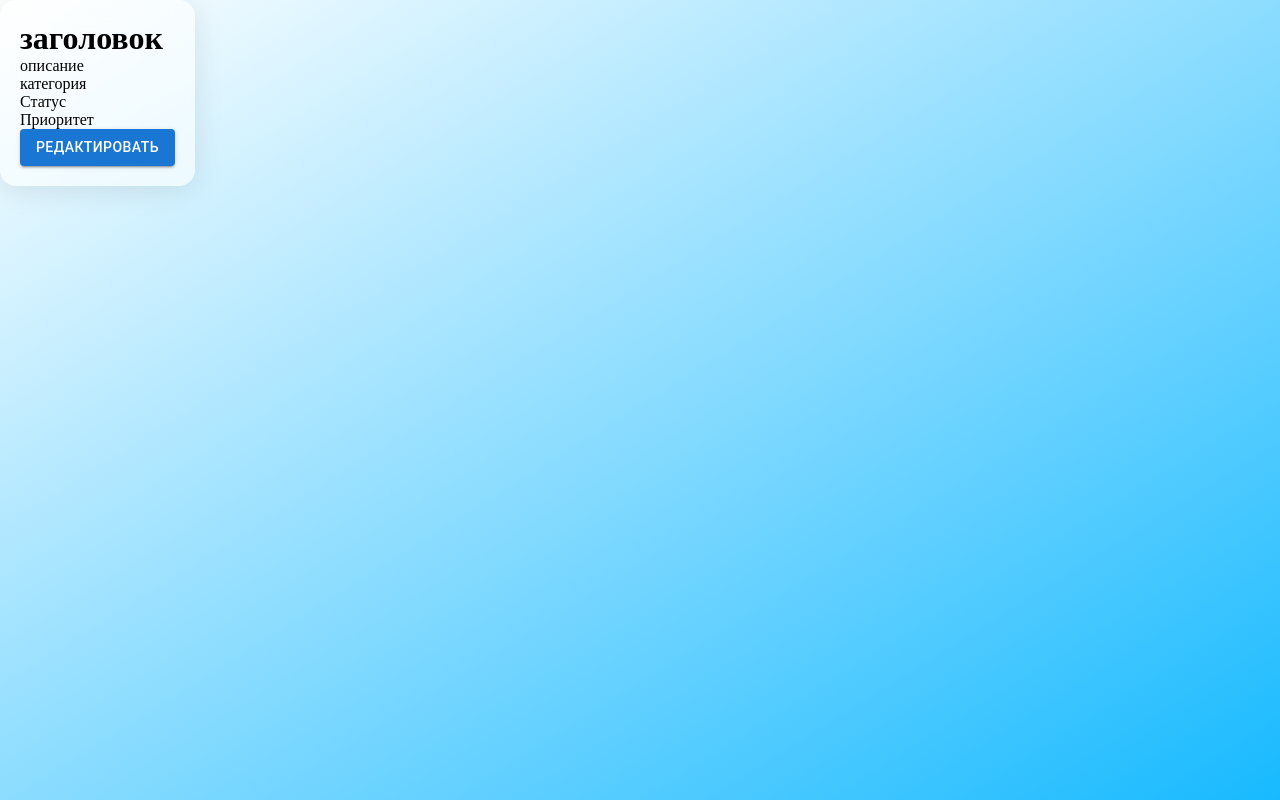
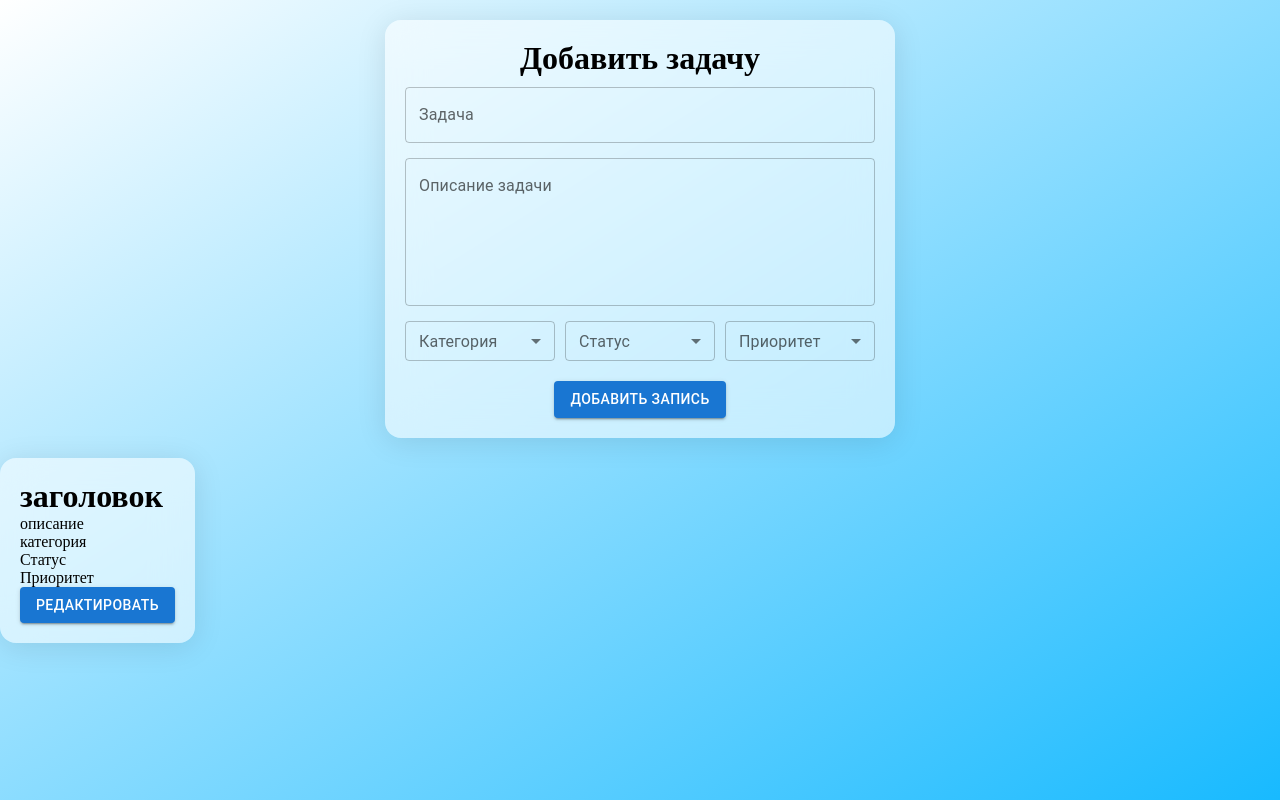
Before and after one commit to Giovaaanniii/Task-Manager-T1, a React (Vite) app: page / in a window 1280 px wide. Built offline with nearby package versions, Linux system fonts and the light colour scheme.

Commit message:
сделал окно добавления задач

```diff
--- /dev/null
+++ b/src/components/AddTask/AddTask.module.css
@@ -0,0 +1,31 @@
+.wrapper{
+    margin: 20px;
+    display: flex;
+    flex-direction: column;
+    padding: 20px;
+    background: rgba(255, 255, 255, 0.56);
+    border-radius: 16px;
+    box-shadow: 0 4px 30px rgba(0, 0, 0, 0.1);
+    backdrop-filter: blur(20px);
+    -webkit-backdrop-filter: blur(20px);
+}
+.text{
+    justify-content: center;
+    display: flex;
+}
+.fields{
+    padding-top: 10px;
+    gap: 15px;
+    display: flex;
+    flex-direction: column;
+    padding-bottom: 15px;
+}
+.selects{
+    display: flex;
+    gap: 10px;
+}
+.button{
+    padding: 20px 0 0px 0;
+    display: flex;
+    justify-content: center;
+}
--- /dev/null
+++ b/src/components/AddTask/AddTask.tsx
@@ -0,0 +1,28 @@
+import TextField from "@mui/material/TextField";
+import s from "./AddTask.module.css";
+import { Category } from "./Category";
+import { Status } from "./Status";
+import { Priority } from "./Priority";
+import Button from "@mui/material/Button";
+
+export const AddTask = () => {
+  return (
+    <form className={s.wrapper}>
+      <h1 className={s.text}>Добавить задачу</h1>
+      <div className={s.fields}>
+        <TextField
+          label="Задача"
+        />
+        <TextField  label="Описание задачи" multiline rows={5} />
+      </div>
+      <div className={s.selects}>
+        <Category/>
+        <Status/>
+        <Priority/>
+      </div>
+      <div className={s.button}>
+        <Button variant="contained">Добавить запись</Button>
+      </div>
+    </form>
+  );
+};
--- /dev/null
+++ b/src/components/AddTask/Category.tsx
@@ -0,0 +1,30 @@
+import FormControl from "@mui/material/FormControl";
+import InputLabel from "@mui/material/InputLabel";
+import MenuItem from "@mui/material/MenuItem";
+import Select, { type SelectChangeEvent } from "@mui/material/Select";
+import { useState } from "react";
+
+export const Category = () => {
+  const [category, setCategory] = useState("");
+  const handleChange = (event: SelectChangeEvent) => {
+    setCategory(event.target.value);
+  };
+  return (
+    <>
+      <FormControl sx={{minWidth: 150 }} size="small">
+        <InputLabel>Категория</InputLabel>
+        <Select
+          value={category}
+          label="Категория"
+          onChange={handleChange}
+        >
+          <MenuItem value={"Bug"}>Bug</MenuItem>
+          <MenuItem value={"Feature"}>Feature</MenuItem>
+          <MenuItem value={"Documentation"}>Documentation</MenuItem>
+          <MenuItem value={"Refactor"}>Refactor</MenuItem>
+          <MenuItem value={"Test"}>Test</MenuItem>
+        </Select>
+      </FormControl>
+    </>
+  );
+};
--- /dev/null
+++ b/src/components/AddTask/Priority.tsx
@@ -0,0 +1,31 @@
+
+
+import FormControl from "@mui/material/FormControl";
+import InputLabel from "@mui/material/InputLabel";
+import MenuItem from "@mui/material/MenuItem";
+import Select, { type SelectChangeEvent } from "@mui/material/Select";
+import { useState } from "react";
+
+export const Priority = () => {
+  const [priority, setPriority] = useState("");
+  const handleChange = (event: SelectChangeEvent) => {
+    setPriority(event.target.value);
+  };
+  return (
+    <>
+      <FormControl sx={{minWidth: 150 }} size="small">
+        <InputLabel>Приоритет</InputLabel>
+        <Select
+          value={priority}
+          label="Приоритет"
+          onChange={handleChange}
+        >
+          <MenuItem value={"Low"}>Low</MenuItem>
+          <MenuItem value={"Medium"}>Medium</MenuItem>
+          <MenuItem  value={"High"}>High</MenuItem>
+
+        </Select>
+      </FormControl>
+    </>
+  );
+};
--- /dev/null
+++ b/src/components/AddTask/Status.tsx
@@ -0,0 +1,31 @@
+
+
+import FormControl from "@mui/material/FormControl";
+import InputLabel from "@mui/material/InputLabel";
+import MenuItem from "@mui/material/MenuItem";
+import Select, { type SelectChangeEvent } from "@mui/material/Select";
+import { useState } from "react";
+
+export const Status = () => {
+  const [status, setStatus] = useState("");
+  const handleChange = (event: SelectChangeEvent) => {
+    setStatus(event.target.value);
+  };
+  return (
+    <>
+      <FormControl sx={{minWidth: 150 }} size="small">
+        <InputLabel>Статус</InputLabel>
+        <Select
+          value={status}
+          label="Статус"
+          onChange={handleChange}
+        >
+          <MenuItem value={"To Do"}>To Do</MenuItem>
+          <MenuItem value={"In Progress"}>In Progress</MenuItem>
+          <MenuItem  value={"Done"}>Done</MenuItem>
+
+        </Select>
+      </FormControl>
+    </>
+  );
+};
--- a/src/components/TaskList/TaskItem/TaskItem.tsx
+++ b/src/components/TaskList/TaskItem/TaskItem.tsx
@@ -15,7 +15,7 @@ export const TaskItem = () => {
         <div>Статус</div>
         <div>Приоритет</div>
       </div>
-      <Link to="/a"><Button variant="contained">редактировать</Button></Link>
+      <Link to="/task/:id"><Button variant="contained">редактировать</Button></Link>
     </div>
   );
 };
--- a/src/components/TaskList/TaskList.module.css
+++ b/src/components/TaskList/TaskList.module.css
@@ -2,3 +2,7 @@
     display: flex;
     flex-wrap: wrap;
 }
+.addTask{
+    display: flex;
+    justify-content: center;
+}
--- a/src/components/TaskList/TaskList.tsx
+++ b/src/components/TaskList/TaskList.tsx
@@ -1,10 +1,17 @@
-import { TaskItem } from "./TaskItem/TaskItem"
+import { AddTask } from "../AddTask/AddTask";
+import { TaskItem } from "./TaskItem/TaskItem";
 import s from "./TaskList.module.css";
 
-export const TaskList = ()=>{
-    return(
-        <div className={s.list}>
-      <TaskItem/>
-        </div>
-    )
-}
+export const TaskList = () => {
+  return (
+    <>
+    <div className={s.addTask}>
+        <AddTask />
+    </div>
+
+      <div className={s.list}>
+        <TaskItem />
+      </div>
+    </>
+  );
+};
```
